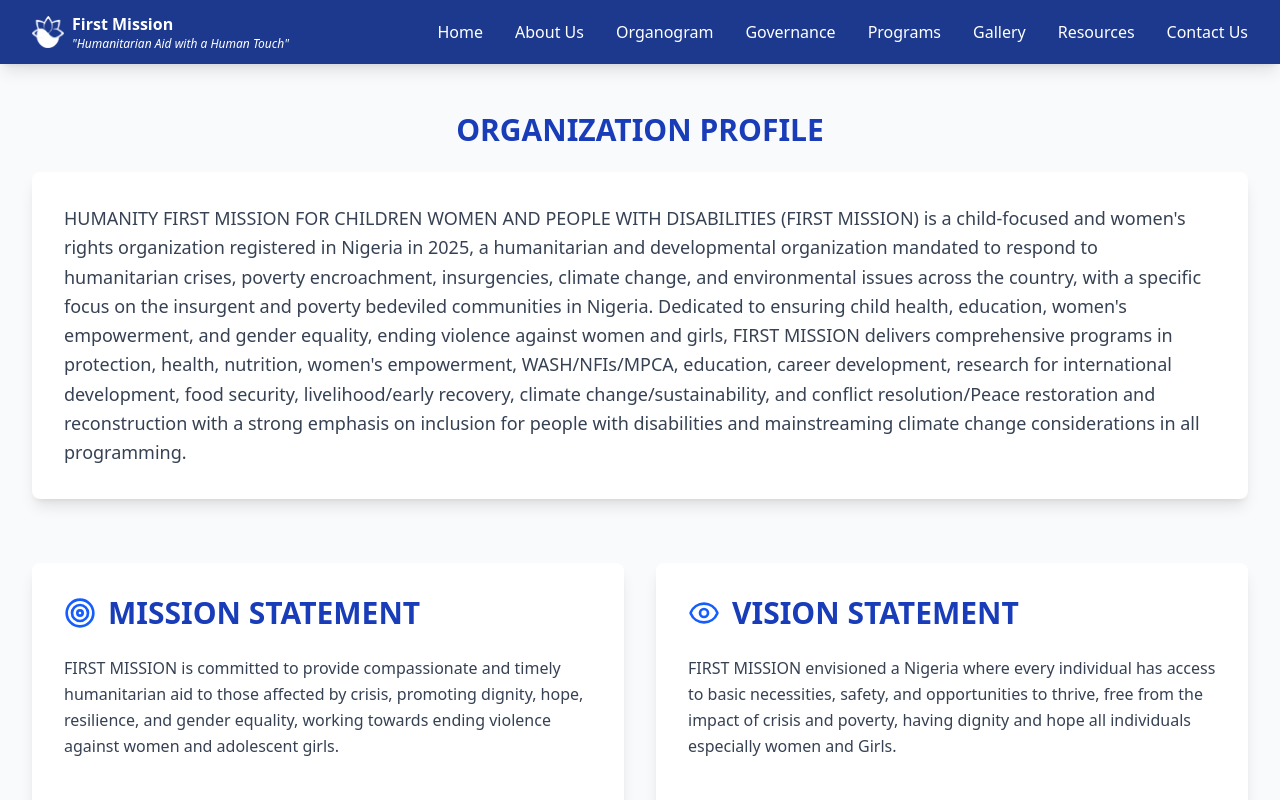
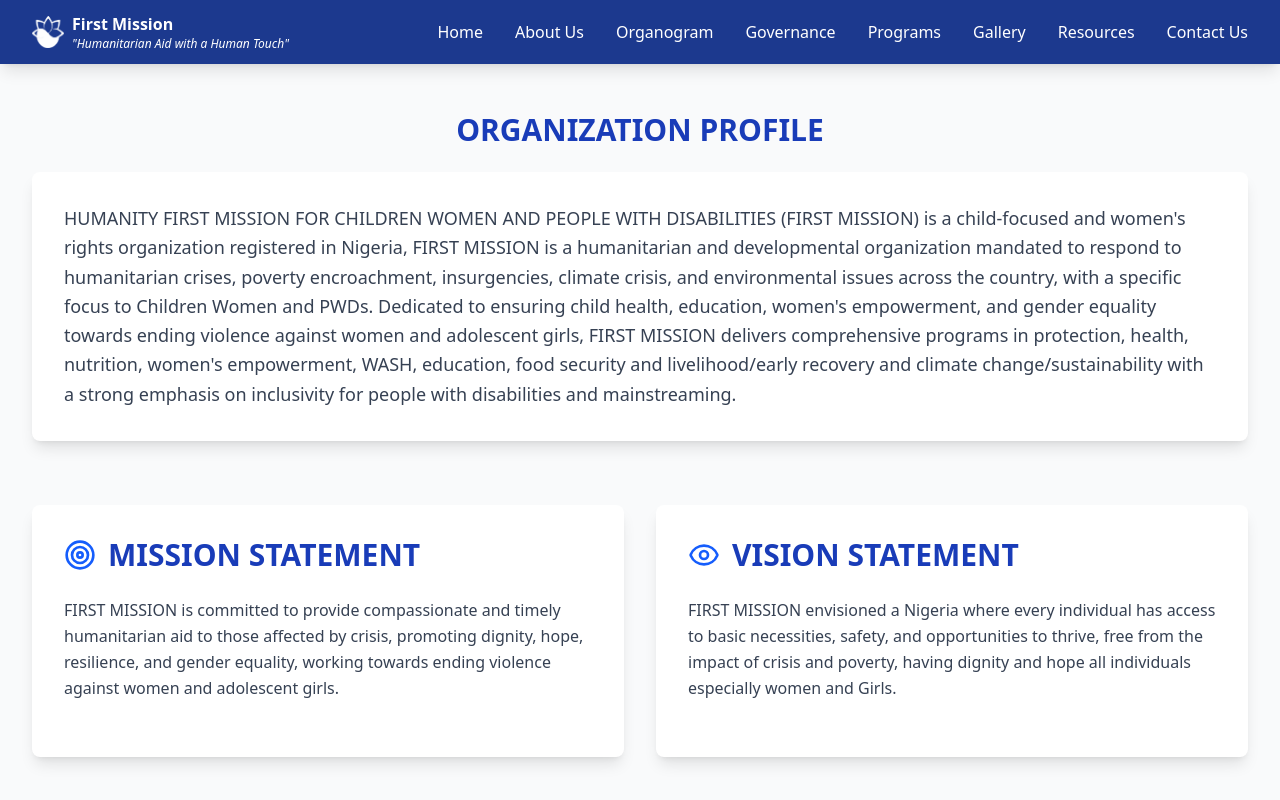
Before and after one commit to aondofe014704/First-Mission-Humanitarian-Aid-with-A-Human-Touch-Frontend, a React (Vite) app: page /about in a window 1280 px wide. Shown: the top 800 px of the page. Built offline with nearby package versions, Linux system fonts and the light colour scheme.

Commit message:
Made Changes to the Organisational Profile

```diff
--- a/src/pages/AboutUs.tsx
+++ b/src/pages/AboutUs.tsx
@@ -56,21 +56,20 @@
                     <h2 className="text-3xl font-bold text-blue-800 mb-6 text-center">ORGANIZATION PROFILE</h2>
                     <div className="bg-white rounded-lg shadow-lg p-8">
                         <p className="text-lg text-gray-700 leading-relaxed">
-                            HUMANITY FIRST MISSION FOR CHILDREN WOMEN AND PEOPLE WITH DISABILITIES
-                             (FIRST MISSION) is a child-focused and women's rights organization registered
-                              in Nigeria in 2025, a humanitarian and developmental organization mandated
-                              to respond to humanitarian crises, poverty encroachment, insurgencies,
-                              climate change, and environmental issues across the country, with a specific
-                              focus on the insurgent and poverty bedeviled communities in Nigeria.
-                              Dedicated to ensuring child health, education, women's empowerment,
-                              and gender equality, ending violence against women and girls,
-                              FIRST MISSION delivers comprehensive programs in protection, health,
-                              nutrition, women's empowerment, WASH/NFIs/MPCA, education,
-                              career development, research for international development,
-                              food security, livelihood/early recovery, climate change/sustainability,
-                              and conflict resolution/Peace restoration and reconstruction
-                              with a strong emphasis on inclusion for people with disabilities
-                              and mainstreaming climate change considerations in all programming.
+                            HUMANITY FIRST MISSION FOR CHILDREN WOMEN AND PEOPLE WITH
+                            DISABILITIES (FIRST MISSION) is a child-focused and women's
+                            rights organization registered in Nigeria, FIRST MISSION is a
+                            humanitarian and developmental organization mandated to respond
+                            to humanitarian crises, poverty encroachment, insurgencies,
+                            climate crisis, and environmental issues across the country,
+                            with a specific focus to Children Women and PWDs. Dedicated to
+                            ensuring child health, education, women's empowerment, and
+                            gender equality towards ending violence against women and
+                            adolescent girls, FIRST MISSION delivers comprehensive programs
+                            in protection, health, nutrition, women's empowerment, WASH,
+                            education, food security and livelihood/early recovery and
+                            climate change/sustainability with a strong emphasis on
+                            inclusivity for people with disabilities and mainstreaming.
                         </p>
 
                     </div>
```
